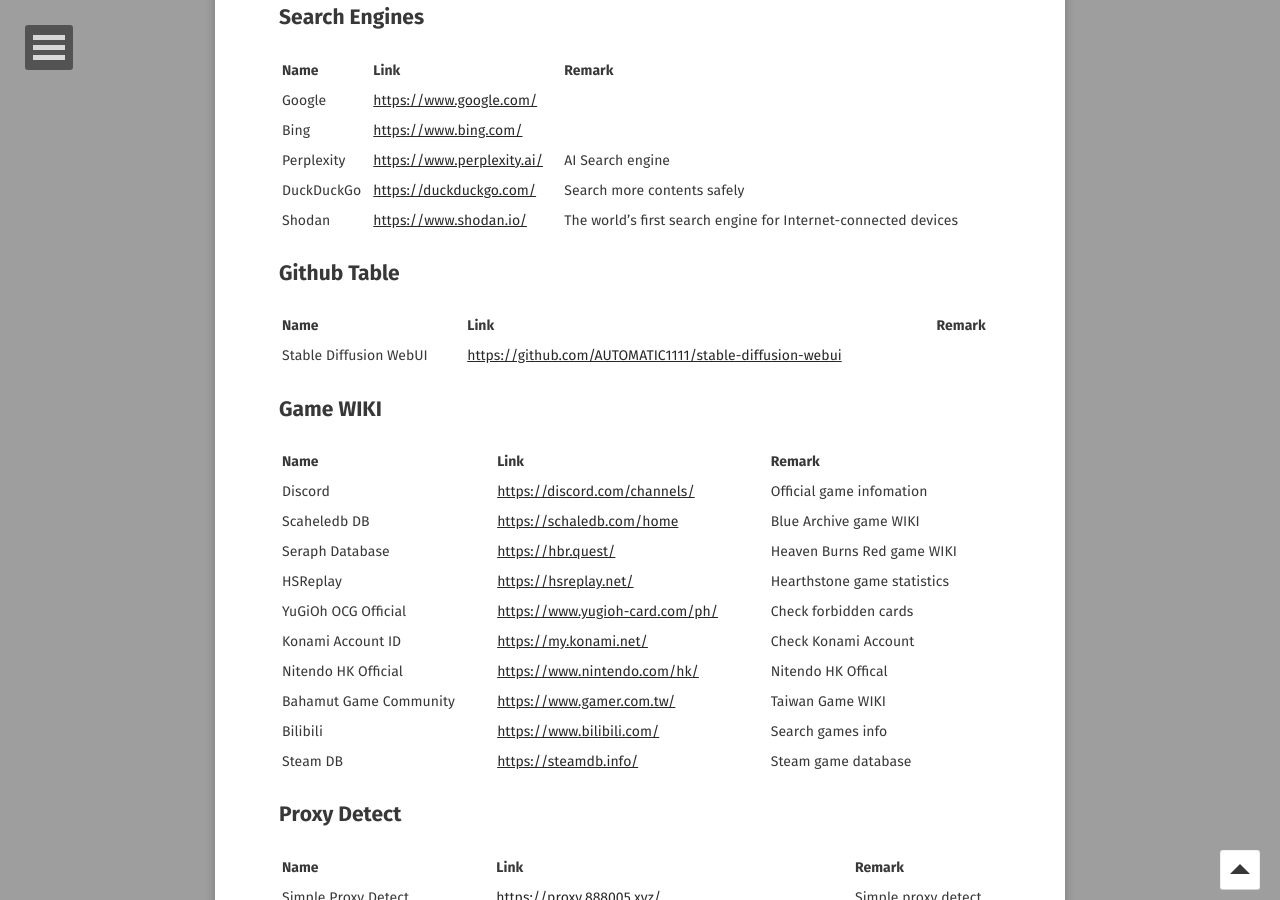
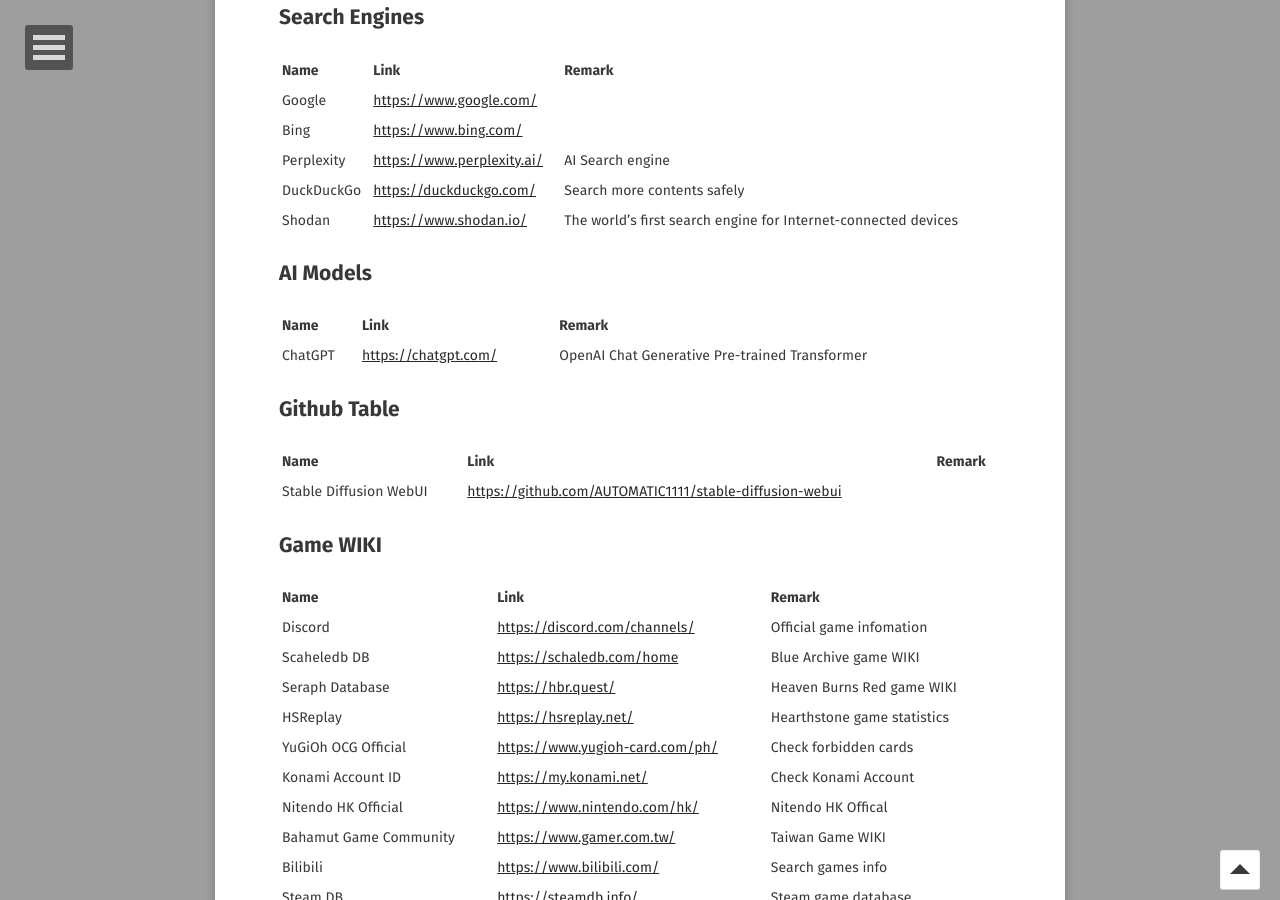
Before and after one commit to o7878x/o7878x.github.io, a Jekyll site: the page built from _posts/2024-07-07-pratical-websites.md, in a window 1280 px wide and 900 px high, scrolled down 1619 px. Built offline with Jekyll 4.4.1, drawn with Linux system fonts in a browser that asks for light colours; some web fonts are replaced; comment, search, counter and statistics services are not loaded.

Commit message:
feature:add chatgpt website

```diff
--- a/_posts/2024-07-07-pratical-websites.md
+++ b/_posts/2024-07-07-pratical-websites.md
@@ -42,6 +42,12 @@
 | Perplexity | <https://www.perplexity.ai/> | AI Search engine |
 | DuckDuckGo | <https://duckduckgo.com/> | Search more contents safely |
 | Shodan | <https://www.shodan.io/> | The world's first search engine for Internet-connected devices |
+
+## AI Models
+
+| Name | Link | Remark |
+| --- | --- | --- |
+| ChatGPT | <https://chatgpt.com/> | OpenAI Chat Generative Pre-trained Transformer |
 
 ## Github Table
 
```
